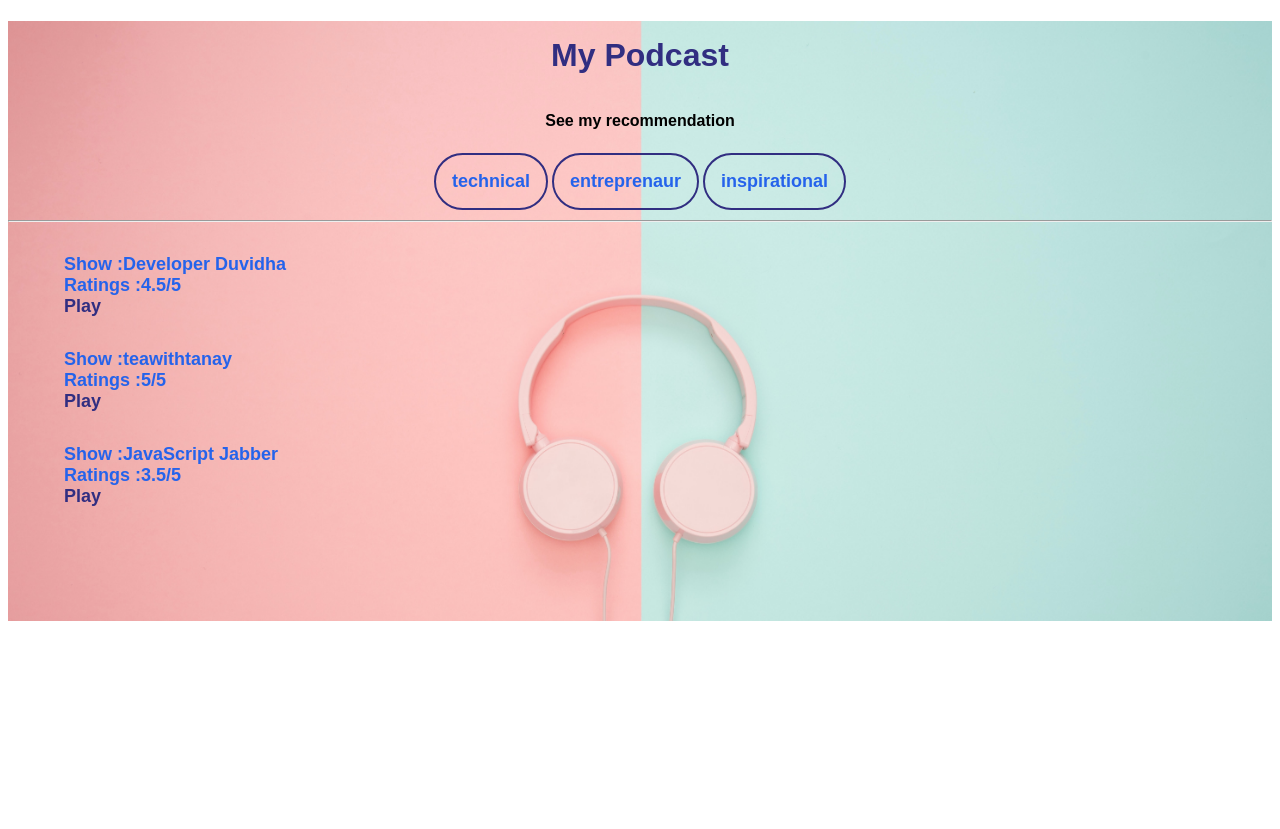
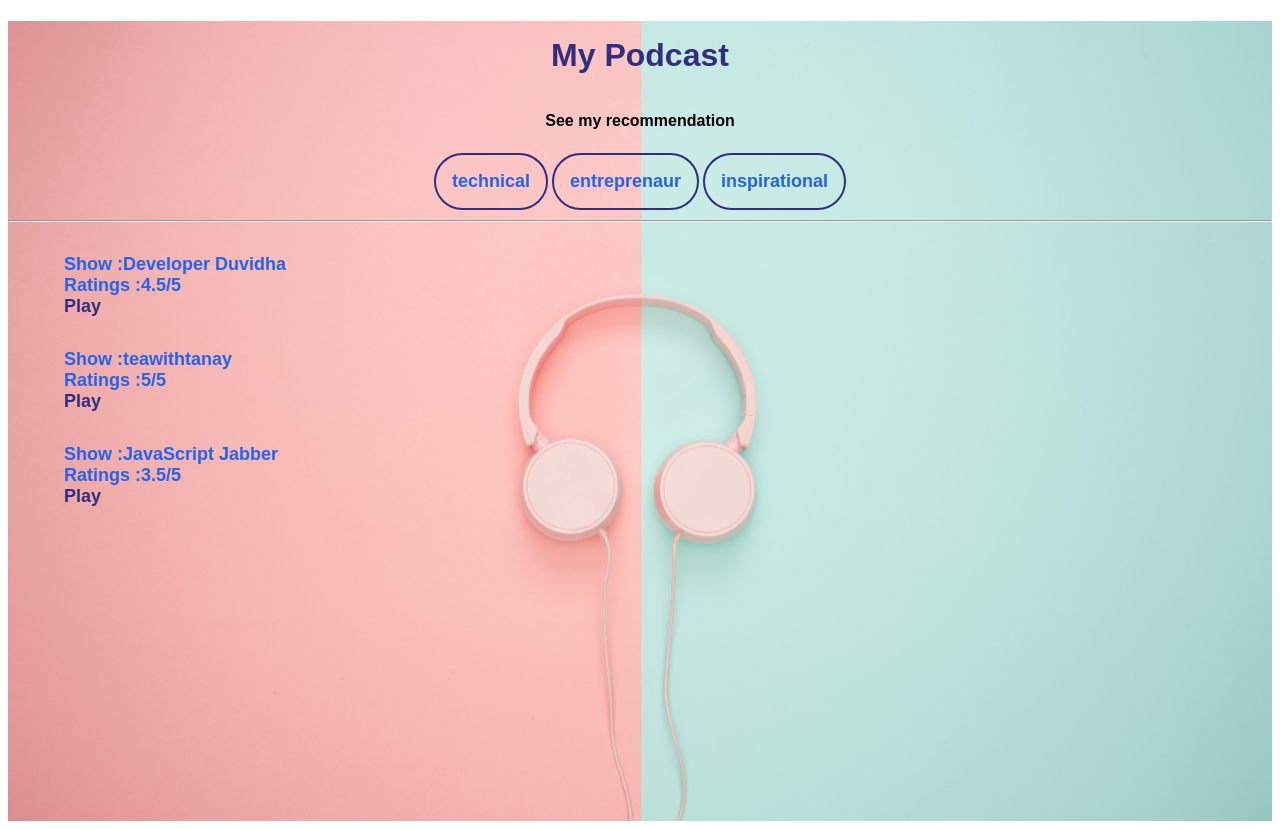
Before and after one commit to deepak-07/My-Podcasts, a React (Create React App) app: page / in a window 1280 px wide. Built offline with nearby package versions, Linux system fonts and the light colour scheme.

Commit message:
fix: bg fixed

```diff
--- a/src/App.js
+++ b/src/App.js
@@ -66,8 +66,8 @@ export default function App() {
       className="App"
       style={{
         backgroundImage: `url(${bg})`,
-        backgroundSize: "cover ",
-        minHeight: "600px"
+        backgroundSize: "cover",
+        minHeight: "800px"
       }}
     >
       <h1 style={{ padding: "1rem", color: "rgba(49, 46, 129)" }}>
```
